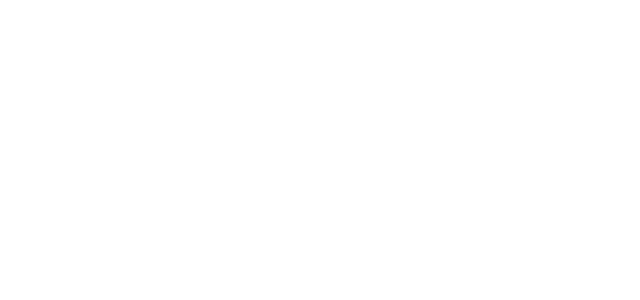
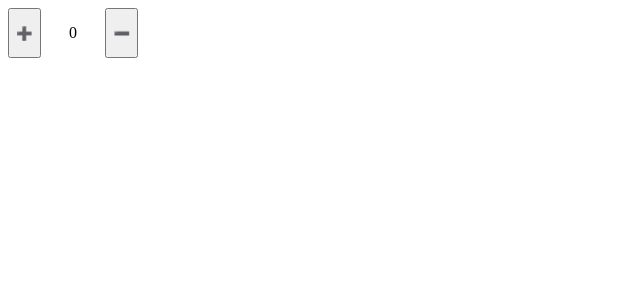
Before and after one commit to bora001/redux_practice, a React (Create React App) app: page / in a window 1280 px wide. Shown: the top 300 px of the page, without its empty margins (0-640 px from the left). Built offline with nearby package versions, Linux system fonts and the light colour scheme.

Commit message:
setting format

```diff
--- a/src/App.js
+++ b/src/App.js
@@ -1,7 +1,21 @@
 import React from "react";
-import "./Redux";
+import { plus, minus } from "./Redux";
 
 function App() {
-  return <div></div>;
+  return (
+    <div>
+      <div
+        style={{
+          display: "flex",
+          justifyContent: "space-between",
+          width: "130px",
+        }}
+      >
+        <button onClick={plus}>➕</button>
+        <p>0</p>
+        <button onClick={minus}>➖</button>
+      </div>
+    </div>
+  );
 }
 export default App;
```
